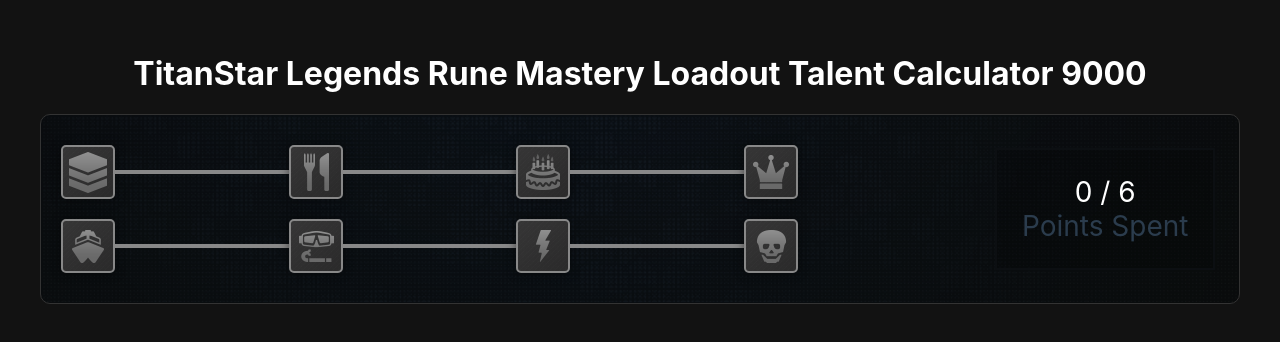
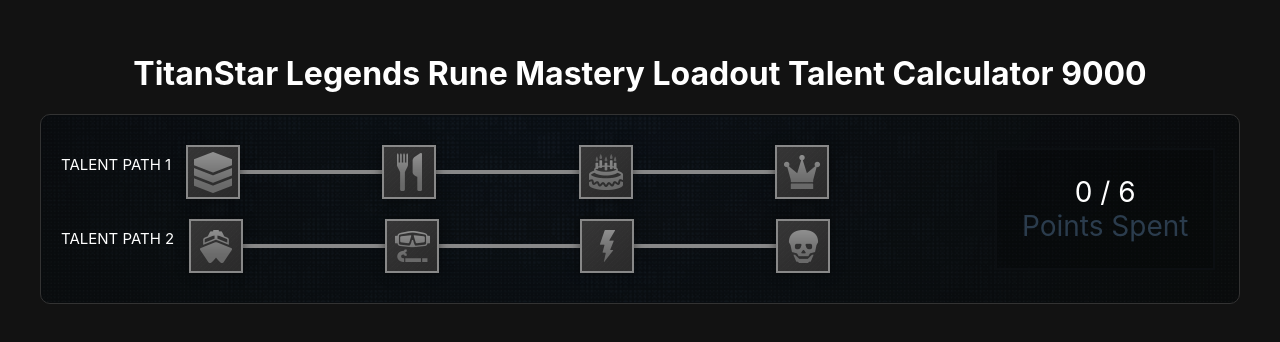
Before and after one commit to omichaelv/titanstar-legends-ts, a React (Create React App) app: page / in a window 1280 px wide. Shown: the part 252-594 px from the top of the page. Built offline with nearby package versions, Linux system fonts and the light colour scheme.

Commit message:
Talent Path and Validation Improved
Added validation so that it only counts once each rune and so that it doesnt subtracts if a rune is already unactive.

```diff
--- a/src/components/RuneItem/RuneItem.css
+++ b/src/components/RuneItem/RuneItem.css
@@ -8,8 +8,8 @@
   position: relative;
   transition: transform 0.2s;
   border: 2px solid #888;
-  border-radius: 5px;
   box-shadow: 0 0 10px rgba(0, 0, 0, 0.5);
+  z-index: 1;
 }
 
 .rune-item.active {
--- a/src/components/RuneTree/RuneTree.css
+++ b/src/components/RuneTree/RuneTree.css
@@ -1,3 +1,13 @@
+.talent-path-title {
+  font-size: 15px;
+  color: #fff;
+  text-align: center;
+  padding-top: 10px;
+  padding-right: 15px;
+  display: inline-block;
+  white-space: nowrap;
+}
+
 .rune-tree-container {
   display: grid;
   grid-template-columns: 4fr 1fr;
@@ -16,7 +26,6 @@
   display: flex;
   flex-direction: column;
   align-items: center;
-  box-sizing: border-box;
 }
 
 .talent-path {
@@ -38,7 +47,7 @@
   border: 2px solid #fff;
   padding: 25px;
   border-radius: 1px;
-  border-color:#0c0f12;
+  border-color: #0c0f12;
   text-align: center;
 }
 
--- a/src/components/RuneTree/RuneTree.tsx
+++ b/src/components/RuneTree/RuneTree.tsx
@@ -24,31 +24,33 @@ const RuneTree: React.FC = () => {
   const [totalPoints, setTotalPoints] = useState<number>(0);
 
   const handleLeftClick = (id: number) => {
-    if (totalPoints < MAX_POINTS) {
-      setRunes((prevRunes) =>
-        prevRunes.map((rune) =>
-          rune.id === id && canAddPoint(rune)
-            ? { ...rune, points: rune.points + 1 }
-            : rune
-        )
-      );
-      setTotalPoints(totalPoints + 1);
-    }
+    setRunes((prevRunes) => {
+      const rune = prevRunes.find((r) => r.id === id);
+      if (rune && rune.points === 0 && canAddPoint(rune) && totalPoints < MAX_POINTS) {
+        rune.points = 1;
+        setTotalPoints(totalPoints + 1);
+      }
+      return [...prevRunes];
+    });
   };
 
   const handleRightClick = (id: number) => {
-    setRunes((prevRunes) =>
-      prevRunes.map((rune) =>
-        rune.id === id && rune.points > 0
-          ? { ...rune, points: rune.points - 1 }
-          : rune
-      )
-    );
-    setTotalPoints(totalPoints - 1);
+    setRunes((prevRunes) => {
+      const rune = prevRunes.find((r) => r.id === id);
+      if (rune && rune.points === 1 && canRemovePoint(rune)) {
+        rune.points = 0;
+        setTotalPoints(totalPoints - 1);
+      }
+      return [...prevRunes];
+    });
   };
 
   const canAddPoint = (rune: Rune): boolean => {
     return rune.required.every((reqId) => runes.find((r) => r.id === reqId && r.points > 0));
+  };
+
+  const canRemovePoint = (rune: Rune): boolean => {
+    return runes.every((r) => !r.required.includes(rune.id) || r.points === 0);
   };
 
   const isActive = (id: number): boolean => {
@@ -59,6 +61,7 @@ const RuneTree: React.FC = () => {
     <div className="rune-tree-container">
       <div className="rune-tree">
         <div className="talent-path">
+        <div className="talent-path-title">TALENT PATH 1</div>
           {runes.slice(0, 4).map((rune, index) => (
             <div key={rune.id} className="horizontal-container">
               <RuneItem
@@ -75,7 +78,9 @@ const RuneTree: React.FC = () => {
             </div>
           ))}
         </div>
+
         <div className="talent-path">
+        <div className="talent-path-title">TALENT PATH 2</div>
           {runes.slice(4).map((rune, index) => (
             <div key={rune.id} className="horizontal-container">
               <RuneItem
```
